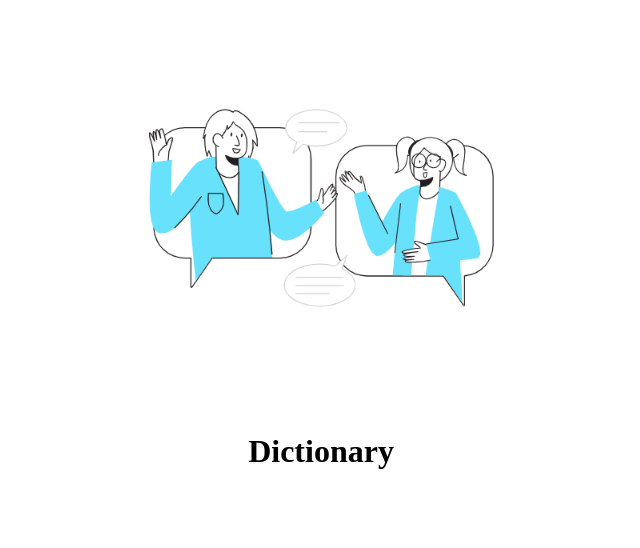
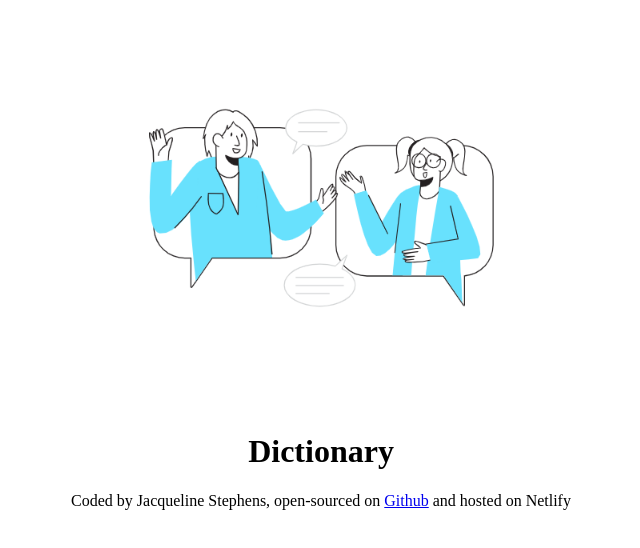
Before and after one commit to JStepns/dictionary-project, a React (Create React App) app: page / in a window 1280 px wide. Shown: the top 548 px of the page, without its empty margins (319-959 px from the left). Built offline with nearby package versions, Linux system fonts and the light colour scheme.

Commit message:
Added author line/footer and changed title

```diff
--- a/public/index.html
+++ b/public/index.html
@@ -24,7 +24,7 @@
       work correctly both with client-side routing and a non-root public URL.
       Learn how to configure a non-root public URL by running `npm run build`.
     -->
-    <title>React App</title>
+    <title>Dictionary</title>
   </head>
   <body>
     <noscript>You need to enable JavaScript to run this app.</noscript>
--- a/src/App.js
+++ b/src/App.js
@@ -9,6 +9,7 @@ function App() {
         <img src={logo} className="App-logo" alt="logo" />
         <h1>Dictionary</h1>
       </header>
+      <footer>Coded by Jacqueline Stephens, open-sourced on <a href="https://github.com/JStepns/dictionary-project" target="_blank">Github</a> and hosted on Netlify</footer>
       </div>
     </div>
   );
```
